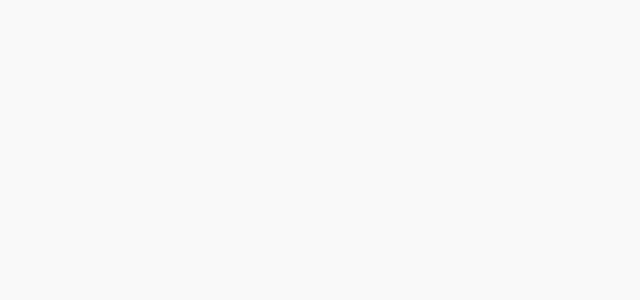
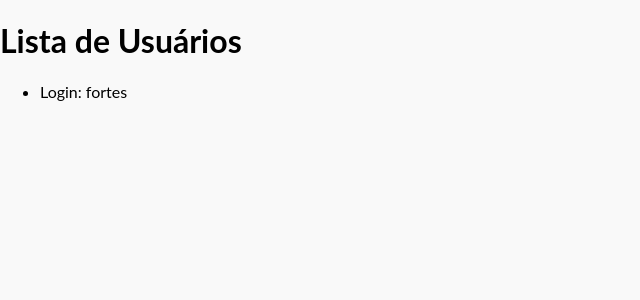
Before and after one commit to roddsv/desafio_fortes, a React (Create React App) app: page /users in a window 1280 px wide. Before the commit this address had no page. Shown: the top 300 px of the page, without its empty margins (0-640 px from the left). Built offline with nearby package versions, Linux system fonts and the light colour scheme; data requests are answered from the project's data file.

Commit message:
Listing users, mocking db in memory with json-server,and rewriting routes

```diff
--- /dev/null
+++ b/db.json
@@ -0,0 +1,5 @@
+{
+    "users": [
+        {"id": "uuid", "username": "fortes", "password": "123", "dataCadastro": "2024-04-06T12:00:00.000Z"}
+    ]
+}
--- a/package.json
+++ b/package.json
@@ -10,12 +10,15 @@
     "@types/node": "^16.18.95",
     "@types/react": "^18.2.74",
     "@types/react-dom": "^18.2.24",
+    "axios": "^1.6.8",
     "json-server": "^1.0.0-alpha.23",
+    "npm-upgrade": "^3.1.0",
     "react": "^18.2.0",
     "react-dom": "^18.2.0",
     "react-router-dom": "^6.22.3",
     "react-scripts": "5.0.1",
     "typescript": "^4.9.5",
+    "uuid": "^9.0.1",
     "web-vitals": "^2.1.4"
   },
   "scripts": {
--- a/src/components/LoginForm/LoginForm.tsx
+++ b/src/components/LoginForm/LoginForm.tsx
@@ -1,10 +1,39 @@
 import React, { useState } from "react";
+import { useNavigate, Link } from "react-router-dom";
+
+import axios from "axios";
+
 import "./LoginForm.css";
-import { Link } from "react-router-dom";
 
 const LoginForm: React.FC = () => {
-    const [username, setUsername] = useState<string>('');
-    const [password, setPassword] = useState<string>('');
+    const [username, setUsername] = useState<string>('fortes');
+    const [password, setPassword] = useState<string>('senha');
+    const [error, setError] = useState<string | null>(null);
+    const navigate = useNavigate();
+
+    const handleSubmit = async (e: React.FormEvent) => {
+        e.preventDefault();
+
+        try {
+          const response = await axios.post<{ success: boolean; token?: string }>(
+            'http://localhost:3001/users',
+            {
+              username,
+              password,
+            }
+          );
+
+          if (response.data.success && response.data.token) {
+            localStorage.setItem('token', response.data.token);
+            navigate('/users');
+          } else {
+            setError('Login falhou');
+          }
+        } catch (error) {
+          setError('Erro ao fazer login');
+        }
+    };
+
 
     return (
         <main>
@@ -28,7 +57,7 @@ const LoginForm: React.FC = () => {
                         onChange={(e) => setPassword(e.target.value)} />
                 </div>
                 <div className="btn">
-                    <button className="login-button">Login</button>
+                    <button type="submit" className="login-button">Login</button>
                     <button className="login-button">
                         <Link to="/sign_up">
                             Cadastre-se
--- a/src/components/UserSignUp/UserSignUp.tsx
+++ b/src/components/UserSignUp/UserSignUp.tsx
@@ -1,15 +1,36 @@
-import { Link } from "react-router-dom";
+import {useNavigate, Link } from "react-router-dom";
 import { useState } from "react";
+import axios from "axios";
 import "./UserSignUp.css";
 
 const UserSignUp = () => {
     const [login, setLogin] = useState<string>('');
     const [password, setPassword] = useState<string>('');
+    const [error, setError] = useState<string | null>(null);
+    const navigate = useNavigate();
+
+    const handleSubmit = async (e: React.FormEvent) => {
+        e.preventDefault();
+
+        try {
+            const response = await axios.post('http:localhost:3001/users', {
+                login,
+                password,
+                dataCadastro: new Date().toISOString()
+            });
+
+            if (response.data) {
+                navigate('/users');
+            }
+        } catch (error) {
+            setError('Erro no cadastro do usuário');
+        }
+    };
 
     return (
         <main>
             <img className="logo" src="/assets/logo_fortes.svg" alt="Logo Fortes" />
-            <form className="form centered">
+            <form onSubmit={handleSubmit} className="form centered">
                 <p className="login-header">Cadastro de Usuário</p>
                 <div className="field">
                     <input
@@ -28,8 +49,8 @@ const UserSignUp = () => {
                         onChange={(e) => setPassword(e.target.value)} />
                 </div>
                 <div className="btn">
-                    <button className="login-button">
-                        <Link to="/">
+                    <button type="submit" className="login-button">
+                        <Link to="/users">
                             Cadastrar
                             </Link>
                     </button>
--- /dev/null
+++ b/src/components/UsersList/UsersList.tsx
@@ -0,0 +1,39 @@
+import axios from "axios";
+import { useState, useEffect } from "react";
+import User from '../../interfaces/User';
+import { api } from "../../services/api";
+
+const UsersList: React.FC = () => {
+
+    const [users, setUsers] = useState<User[]>([]);
+
+    useEffect(() => {
+        const fetchUsers = async () => {
+            try {
+                const users = axios.get(`http://localhost:3001/users`)
+                .then((response) => setUsers(response.data));
+
+                console.log(users);
+            } catch (error) {
+                console.error('Usuário não encontrado');
+            }
+        };
+
+        fetchUsers();
+    }, []);
+
+    return(
+        <div>
+        <h1>Lista de Usuários</h1>
+            <ul>
+                {users.map((user) => (
+                    <li key={user.id}>
+                        Login: {user.username}
+                    </li>
+                ))}
+            </ul>
+        </div>
+    )
+}
+
+export default UsersList;
--- /dev/null
+++ b/src/interfaces/User.ts
@@ -0,0 +1,7 @@
+interface User {
+    id: number;
+    username: string;
+    dataCadastro: Date;
+}
+
+export default User;
--- a/src/routes.jsx
+++ b/src/routes.jsx
@@ -1,14 +1,16 @@
 import { BrowserRouter, Routes, Route } from "react-router-dom";
 import LoginForm from './components/LoginForm/LoginForm';
 import UserSignUp from './components/UserSignUp/UserSignUp';
+import UsersList from './components/UsersList/UsersList';
 
 
 const RoutesApp = () => {
     return (
         <BrowserRouter>
             <Routes>
-                <Route path='/' element={<LoginForm />} />
+                <Route path='/login' element={<LoginForm />} />
                 <Route path='/sign_up' element={<UserSignUp />} />
+                <Route path='/users' element={<UsersList />} />
             </Routes>
         </BrowserRouter>
     );
--- /dev/null
+++ b/src/services/api.ts
@@ -0,0 +1,5 @@
+import axios from 'axios';
+
+export const api = axios.create({
+    baseURL: 'http://localhost:3001'
+})
```
Also changed, not shown: tsconfig.json (+7 -1 lines), 1 other file (tests, documents, lock files or other folders).
